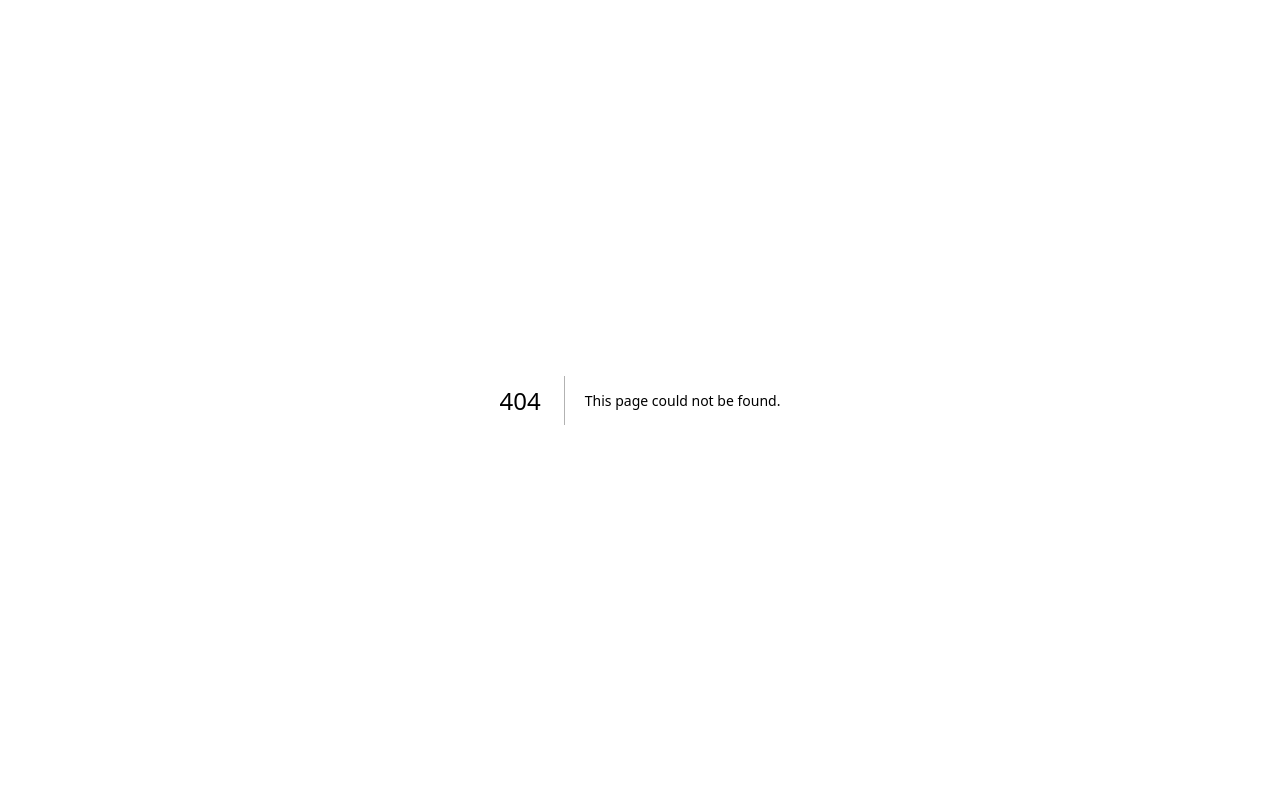
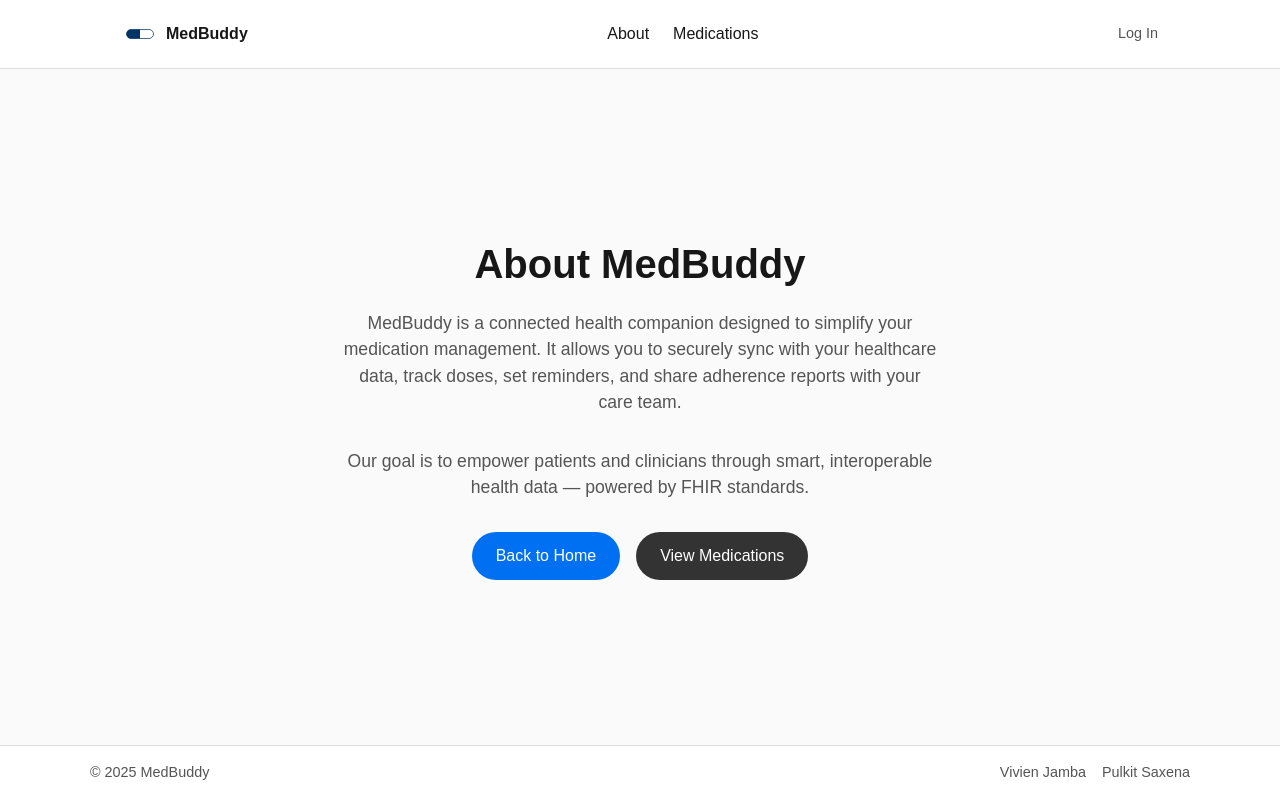
Before and after one commit to vivjamba/MedBuddy, a Next.js app in the folder medbuddy-app/: page /about in a window 1280 px wide. Before the commit this address had no page. Built offline with nearby package versions, Linux system fonts and the light colour scheme.

Commit message:
readded header and footer components and about page

```diff
--- /dev/null
+++ b/medbuddy-app/src/app/about/page.js
@@ -0,0 +1,48 @@
+"use client";
+
+import Image from "next/image";
+import Link from "next/link";
+import { useState } from "react";
+import Header from "../components/Header"
+import Footer from "../components/Footer"
+
+const About = () => {
+
+  return (
+    <div className="app">
+      <Header></Header>
+
+      {/* Main content */}
+      <main className="main">
+        <div className="main-inner">
+          <h1 className="title">About MedBuddy</h1>
+          <p className="subtitle">
+            MedBuddy is a connected health companion designed to simplify your
+            medication management. It allows you to securely sync with your
+            healthcare data, track doses, set reminders, and share adherence
+            reports with your care team.
+          </p>
+
+          <p className="subtitle">
+            Our goal is to empower patients and clinicians through smart,
+            interoperable health data — powered by FHIR standards.
+          </p>
+
+          <div className="buttons">
+            <Link href="/" className="btn btn-blue">
+              Back to Home
+            </Link>
+            <Link href="/medications" className="btn btn-dark">
+              View Medications
+            </Link>
+          </div>
+        </div>
+      </main>
+
+       <Footer></Footer>
+
+    </div>
+  );
+};
+
+export default About;
--- /dev/null
+++ b/medbuddy-app/src/app/components/Footer.js
@@ -0,0 +1,17 @@
+"use client";
+
+const Footer = () => {
+
+    return (
+      <footer className="footer">
+        <div className="footer-inner">
+          <span>© {new Date().getFullYear()} MedBuddy</span>
+          <div className="names">
+            <span>Vivien Jamba</span>
+            <span>Pulkit Saxena</span>
+          </div>
+        </div>
+      </footer>
+    )
+}
+export default Footer;
--- /dev/null
+++ b/medbuddy-app/src/app/components/Header.js
@@ -0,0 +1,41 @@
+"use client";
+
+import Image from "next/image";
+import Link from "next/link";
+import { useState } from "react";
+
+const Header = () => {
+
+    const [user] = useState({ name: "Log In" });
+
+    return (
+    <header className="header">
+    <div className="header-inner">
+        <div className="logo-area">
+        <Link href="/" className="logo-link" aria-label="MedBuddy">
+            <Image
+            src="/logo.svg"
+            alt="MedBuddy logo"
+            width={36}
+            height={36}
+            className="logo-img"
+            />
+            <span className="logo-text">MedBuddy</span>
+        </Link>
+        </div>
+
+        <nav className="nav">
+        <Link href="/about" className="nav-link active">
+            About
+        </Link>
+        <Link href="/medications" className="nav-link">
+            Medications
+        </Link>
+        </nav>
+
+        <div className="user">{user.name}</div>
+    </div>
+    </header>
+    )
+}
+export default Header;
--- a/medbuddy-app/src/app/page.js
+++ b/medbuddy-app/src/app/page.js
@@ -1,72 +1,17 @@
 "use client"
 
-import Image from 'next/image';
-import Link from 'next/link';
-import { useState, useEffect } from 'react';
-import { authorizeFHIR, getClient } from './fhirAuth';
+import Image from 'next/image'
+import Link from 'next/link'
+import { useState } from 'react'
 
-export default function Home() {
-  const [user, setUser] = useState({ name: 'Log In' });
+import Header from "./components/Header"
+import Footer from "./components/Footer"
 
-  // Helper to format FHIR HumanName
-  const formatName = (nameArray) => {
-    if (!Array.isArray(nameArray) || nameArray.length === 0) return 'Patient';
-    const name = nameArray[0];
-    const prefix = name.prefix?.join(' ') || '';
-    const given = name.given?.join(' ') || '';
-    const family = name.family || '';
-    return [prefix, given, family].filter(Boolean).join(' ');
-  };
-
-  useEffect(() => {
-    // Check if user is already logged in on page load
-    (async () => {
-      const client = await getClient();
-      if (client) {
-        let patient;
-        if (client.patient && client.patient.id) {
-          // EHR/Sandbox launch
-          patient = await client.patient.read();
-        } else if (client.user?.fhirUser) {
-          // Standalone launch
-          patient = await client.request(client.user.fhirUser);
-        }
-
-        if (patient) {
-          setUser({ name: formatName(patient.name) });
-        }
-      }
-    })();
-  }, []);
-
-  const handleLogin = async () => {
-    await authorizeFHIR(); // redirects to SMART login
-  };
+const Home = () => {
 
   return (
     <div className="app">
-      <header className="header">
-        <div className="header-inner">
-          <div className="logo-area">
-            <Link href="/" className="logo-link" aria-label="MedBuddy">
-              <Image src="/logo.svg" alt="MedBuddy logo" width={36} height={36} />
-              <span className="logo-text">MedBuddy</span>
-            </Link>
-          </div>
-          <nav className="nav">
-            <Link href="/" className="nav-link">About</Link>
-            <Link href="/medications" className="nav-link">Medications</Link>
-          </nav>
-          <div
-            className="user"
-            onClick={handleLogin}
-            style={{ cursor: 'pointer' }}
-          >
-            {user.name}
-          </div>
-        </div>
-      </header>
-
+      <Header></Header>
             <main className="main">
                 <div className="main-inner">
                     <h1 className="title">Your Connected Medication Companion</h1>
@@ -75,20 +20,14 @@ export default function Home() {
                     </p>
                     <div className="buttons">
                         <Link href="/medications" className="btn btn-blue">View Medications</Link>
-            <Link href="/" className="btn btn-dark">Learn More</Link>
+                        <Link href="/about" className="btn btn-dark">Learn More</Link>
                     </div>
                 </div>
             </main>
 
-      <footer className="footer">
-        <div className="footer-inner">
-          <span>© {new Date().getFullYear()} MedBuddy</span>
-          <div className="names">
-            <span>Vivien Jamba</span>
-            <span>Pulkit Saxena</span>
+            <Footer></Footer>
         </div>
-        </div>
-      </footer>
-    </div>
-  );
+    )
 }
+
+export default Home
```
Lines whose indentation alone changed are shown as unchanged.
